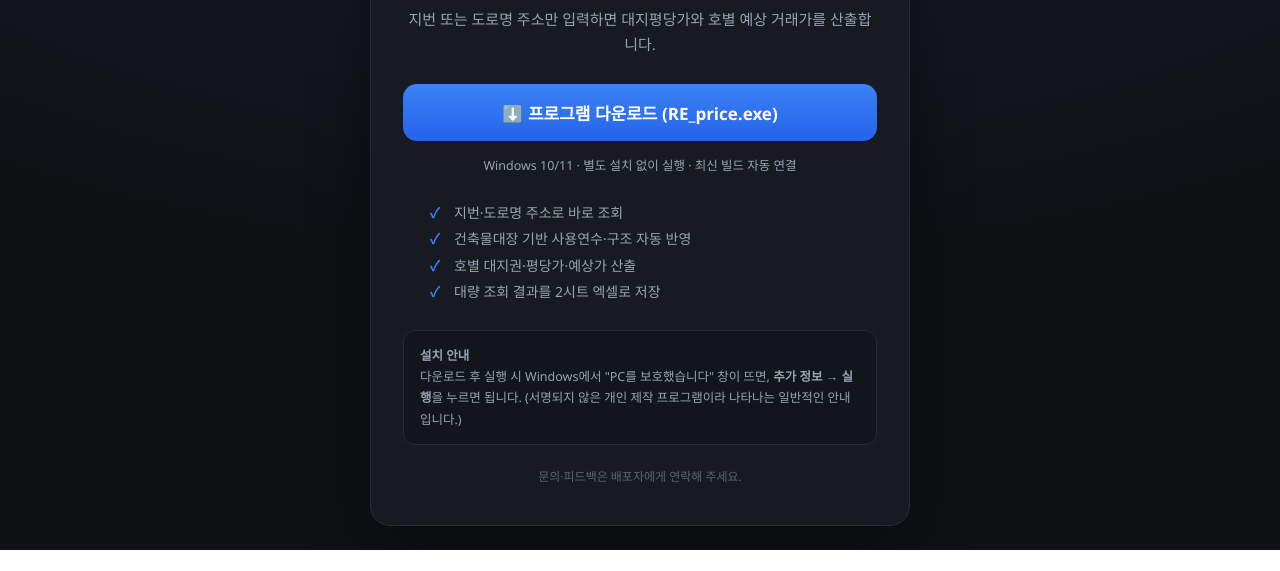
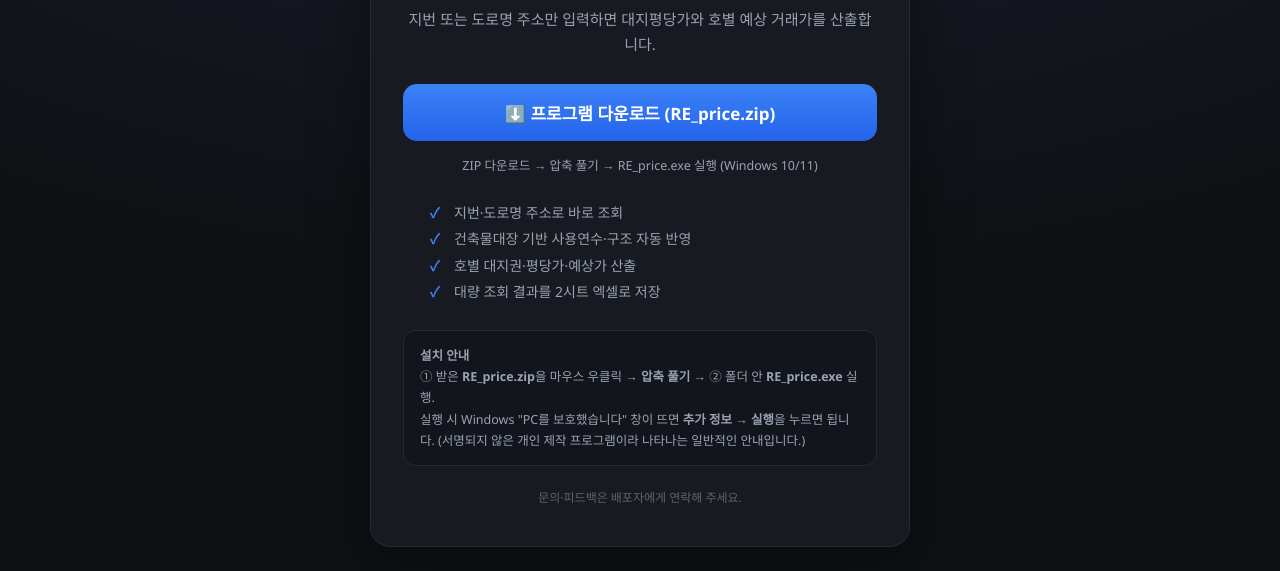
Before and after one commit to by06742-ui/re-price-download, a plain HTML site: page index.html in a window 1280 px wide. Shown: the part 256-827 px from the top of the page. Before the commit the page ends 806 px from the top, so only its background shows below. Drawn offline with Linux system fonts and the light colour scheme.

Commit message:
Add files via upload

```diff
--- a/index.html
+++ b/index.html
@@ -51,8 +51,8 @@
     <h1>서울 빌라(연립·다세대)<br>실거래가 산출기</h1>
     <p class="lead">지번 또는 도로명 주소만 입력하면 대지평당가와 호별 예상 거래가를 산출합니다.</p>
 
-    <a id="dl" class="btn" href="#" download>⬇️ 프로그램 다운로드 (RE_price.exe)</a>
-    <div class="meta">Windows 10/11 · 별도 설치 없이 실행 · 최신 빌드 자동 연결</div>
+    <a id="dl" class="btn" href="#" download>⬇️ 프로그램 다운로드 (RE_price.zip)</a>
+    <div class="meta">ZIP 다운로드 → 압축 풀기 → RE_price.exe 실행 (Windows 10/11)</div>
 
     <ul class="feat">
       <li>지번·도로명 주소로 바로 조회</li>
@@ -63,8 +63,10 @@
 
     <div class="note">
       <b>설치 안내</b><br>
-      다운로드 후 실행 시 Windows에서 "PC를 보호했습니다" 창이 뜨면,
-      <b>추가 정보 → 실행</b>을 누르면 됩니다. (서명되지 않은 개인 제작 프로그램이라 나타나는 일반적인 안내입니다.)
+      ① 받은 <b>RE_price.zip</b>을 마우스 우클릭 → <b>압축 풀기</b> →
+      ② 폴더 안 <b>RE_price.exe</b> 실행.<br>
+      실행 시 Windows "PC를 보호했습니다" 창이 뜨면 <b>추가 정보 → 실행</b>을 누르면 됩니다.
+      (서명되지 않은 개인 제작 프로그램이라 나타나는 일반적인 안내입니다.)
     </div>
 
     <div class="foot">문의·피드백은 배포자에게 연락해 주세요.</div>
@@ -76,7 +78,7 @@
   const REPO = "re-price-download";   // 저장소 이름(아래 1단계에서 만들 이름과 동일하게)
   // ▲▲▲ 여기만 바꾸면 됩니다 ▲▲▲
   document.getElementById("dl").href =
-    `https://github.com/${USER}/${REPO}/releases/latest/download/RE_price.exe`;
+    `https://github.com/${USER}/${REPO}/releases/latest/download/RE_price.zip`;
 </script>
 </body>
 </html>
```
